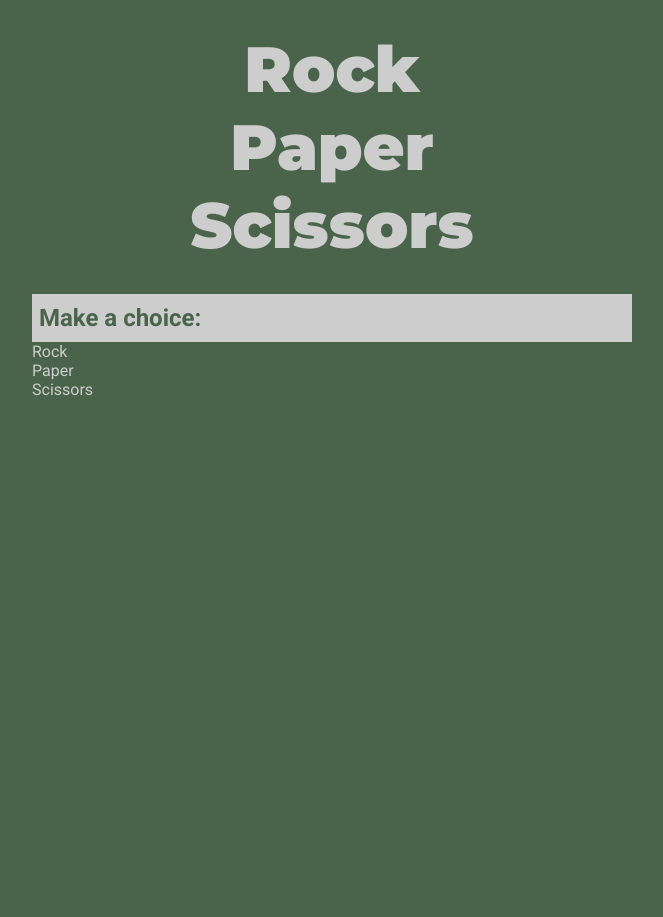
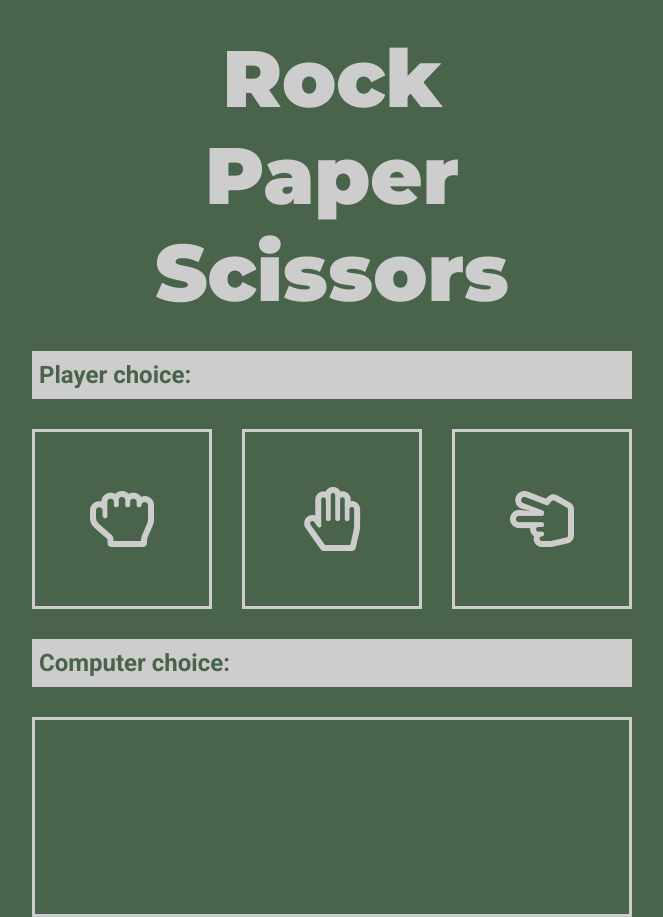
Before and after one commit to SmiJa/Rock_Paper_Scissors, a plain HTML site: page index.html in a window 1280 px wide. Shown: the whole page, without its empty margins (308-971 px from the left). Before the commit the page ends 800 px from the top, so only its background shows below. Drawn offline with Linux system fonts and the light colour scheme.

Commit message:
Finished the stylesheet. Also mad some changes to the HTML for the player choice area. Finished the main game code. The game is pretty much done at this point.

```diff
--- a/game.js
+++ b/game.js
@@ -1,8 +1,11 @@
-const playerRock = document.getElementById("item-1");
-const playerPaper = document.getElementById("item-2");
-const playerScissors = document.getElementById("item-3");
-const computerSelection = document.getElementById("computer-selection");
+const playerRock = document.getElementById("rock");
+const playerPaper = document.getElementById("paper");
+const playerScissors = document.getElementById("scissors");
+const computerSelection = document.getElementById("computer-selection-output");
+const playerSelection = document.getElementById("player-choice-output");
 const outcome = document.getElementById("outcome");
+const playerWins = "Player Wins";
+const computerWins = "Computer Wins";
 
 function compChoice() {
     let choices = ["Rock", "Paper", "Scissors"];
@@ -15,35 +18,36 @@ function randNum() {
 }
 
 function play(playerChoice) {
-    let player = playerChoice.trim().toLowerCase();
+    let player = playerChoice.id;
     let comp = compChoice().toLowerCase();
 
-        computerSelection.innerHTML = comp;
+    computerSelection.innerHTML = comp;
+    playerSelection.innerHTML = player;
 
     if (player === comp) {
         console.log("draw");
     } else if (player === "rock") {
         if (comp === "paper") {
-            outcome.innerHTML = "Computer Wins";
+            outcome.innerHTML = computerWins;
             console.log("Computer Wins");
         } else {
-            outcome.innerHTML = "Computer Wins";
+            outcome.innerHTML = playerWins;
             console.log("Player Wins");
         }
     } else if (player === "paper") {
         if (comp === "scissors") {
-            outcome.innerHTML = "Player Wins";
+            outcome.innerHTML = computerWins;
             console.log("Computer Wins");
         } else {
-            outcome.innerHTML = "Player Wins";
+            outcome.innerHTML = playerWins;
             console.log("Player Wins");
         }
     } else if (player === "scissors") {
         if (comp === "rock") {
-            outcome.innerHTML = "Computer Wins";
+            outcome.innerHTML = computerWins;
             console.log("Computer Wins");
         } else {
-            outcome.innerHTML = "Player Wins";
+            outcome.innerHTML = playerWins;
             console.log("Player Wins");
         }
     }
--- a/index.html
+++ b/index.html
@@ -4,6 +4,7 @@
     <meta charset="UTF-8">
     <meta http-equiv="X-UA-Compatible" content="IE=edge">
     <meta name="viewport" content="width=device-width, initial-scale=1.0">
+    <link rel="stylesheet" href="https://cdnjs.cloudflare.com/ajax/libs/font-awesome/5.15.3/css/all.min.css" />
     <link rel="stylesheet" href="style.css">
     <title>Document</title>
 </head>
@@ -18,20 +19,26 @@
         </header>
         <div id="game">
             <header id="game-header">
-                <h2>Make a choice:</h2>
+                <p>
+                    Player choice: <span id="player-choice-output"></span>
+                </p>
             </header>
             <div id="player-selection">
-                <div class="items" id="item-1" onclick="play(this.innerHTML)">
-                    Rock
+                <div class="items" id="rock" onclick="play(this)">
+                    <i class="far fa-hand-rock"></i>
                 </div>
-                <div class="items" id="item-2" onclick="play(this.innerHTML)">
-                    Paper
+                <div class="items" id="paper" onclick="play(this)">
+                    <i class="far fa-hand-paper"></i>
                 </div>
-                <div class="items" id="item-3" onclick="play(this.innerHTML)">
-                    Scissors
+                <div class="items" id="scissors" onclick="play(this)">
+                    <i class="far fa-hand-scissors"></i>
                 </div>
             </div>
-            <div id="computer-selection"></div>
+            <div id="computer-selection">
+                <p>
+                    Computer choice: <span id="computer-selection-output"></span>
+                </p>
+            </div>
             <div id="outcome"></div>
         </div>
     </div>
--- a/style.css
+++ b/style.css
@@ -10,13 +10,13 @@
 
 html {
     font-size: 16px;
-    font-family: "Roboto";
     font-weight: 400;
     color: #cdcdcd;
 }
 
 body {
     background-color: rgb(73, 100, 74);
+    font-family: "Roboto";
 }
 
 #game-wrap {
@@ -29,11 +29,48 @@ body {
     padding: 30px 20px;
     text-align: center;
     font-weight: 900;
-    font-size: 2rem;
+    font-size: 2.5rem;
 }
 
 #game-header {
     color:rgb(73, 100, 74);
     background-color: #cdcdcd;
-    padding: 10px 0 10px 7px
+    padding: 10px 0 10px 7px;
+    font-size: 1.5rem;
+    font-weight: 700;
 }
+
+#player-selection {
+    display: flex;
+    flex-direction: row;
+    justify-content: space-between;
+    padding: 30px 0;
+}
+
+.items {
+    width: 180px;
+    height: 180px;
+    border: 3px solid #cdcdcd;
+    line-height: 180px;
+    text-align: center;
+    font-size: 4rem;
+}
+
+#computer-selection {
+    background-color: #cdcdcd;
+    color:rgb(73, 100, 74);
+    font-size: 1.5rem;
+    font-weight: 700;
+    padding: 10px 0 10px 7px;
+}
+
+#outcome {
+    border: 3px solid #cdcdcd;
+    height: 200px;
+    margin-top: 30px;
+    text-align: center;
+    line-height: 200px;
+    font-weight: 700;
+    font-size: 3rem;
+    color: #cdcdcd;
+}
```
